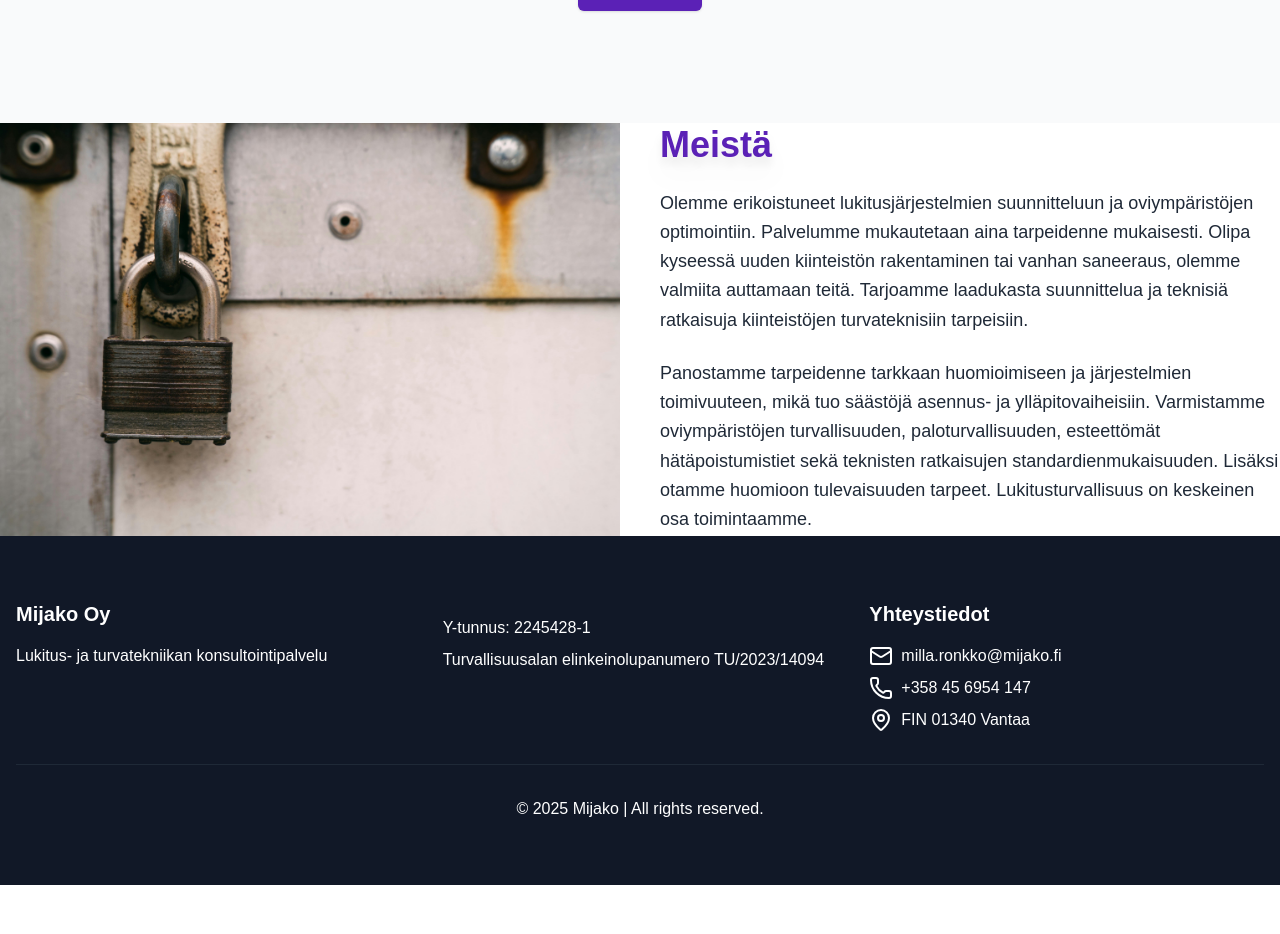
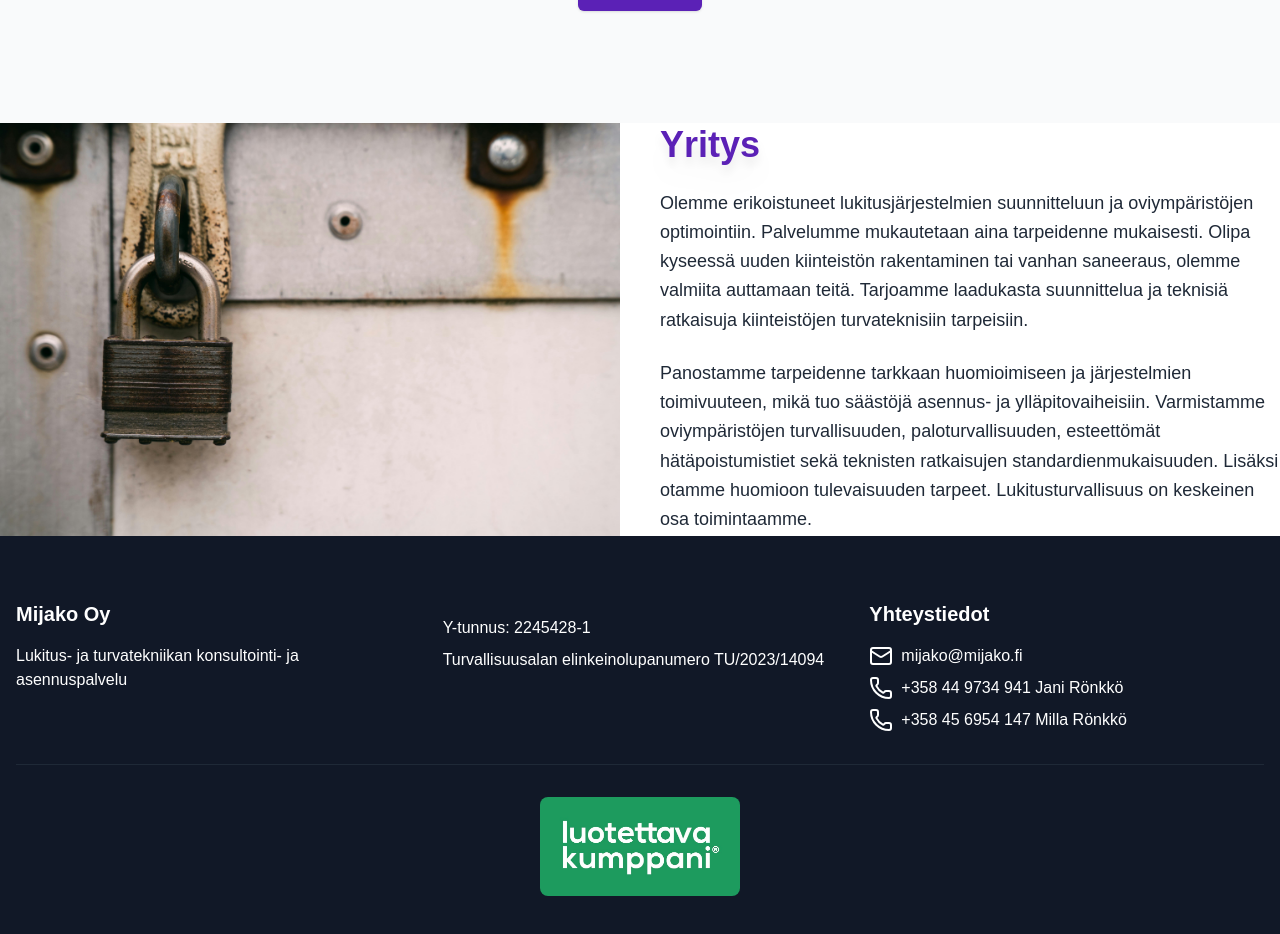
Before and after one commit to eeturonkko/mijako, a Next.js app: page / in a window 1280 px wide. Shown: the part 1040-1974 px from the top of the page. Before the commit the page ends 1925 px from the top, so only its background shows below. Built offline with nearby package versions, Linux system fonts and the light colour scheme.

Commit message:
Update Finnish translations in Header and About components, and enhance Footer with updated contact information and a new image

```diff
--- a/components/About.tsx
+++ b/components/About.tsx
@@ -19,7 +19,7 @@ export default function About() {
           {/* Text Section */}
           <div className="w-full md:w-1/2 space-y-6 text-center md:text-left">
             <h2 className="text-4xl font-bold drop-shadow-xl text-purple-800">
-              Meistä
+              Yritys
             </h2>
             <p className="text-lg text-gray-800 leading-relaxed">
               Olemme erikoistuneet lukitusjärjestelmien suunnitteluun ja
--- a/components/Footer.tsx
+++ b/components/Footer.tsx
@@ -1,4 +1,5 @@
-import { Mail, Phone, MapPin } from "lucide-react";
+import { Mail, Phone } from "lucide-react";
+import Image from "next/image";
 
 export default function Footer() {
   return (
@@ -8,7 +9,7 @@ export default function Footer() {
           <div>
             <h3 className="text-xl font-bold mb-4">Mijako Oy</h3>
             <p className="mb-4">
-              Lukitus- ja turvatekniikan konsultointipalvelu
+              Lukitus- ja turvatekniikan konsultointi- ja asennuspalvelu
             </p>
           </div>
           <div>
@@ -26,19 +27,26 @@ export default function Footer() {
             <h3 className="text-xl font-bold mb-4">Yhteystiedot</h3>
             <ul className="space-y-2">
               <li className="flex items-center">
-                <Mail className="mr-2" /> milla.ronkko@mijako.fi
+                <Mail className="mr-2" /> mijako@mijako.fi
               </li>
               <li className="flex items-center">
-                <Phone className="mr-2" /> +358 45 6954 147
+                <Phone className="mr-2" /> +358 44 9734 941 Jani Rönkkö
               </li>
               <li className="flex items-center">
-                <MapPin className="mr-2" /> FIN 01340 Vantaa
+                <Phone className="mr-2" /> +358 45 6954 147 Milla Rönkkö
               </li>
             </ul>
           </div>
         </div>
         <div className="border-t border-gray-800 mt-8 pt-8 text-center">
-          <p>&copy; {new Date().getFullYear()} Mijako | All rights reserved.</p>
+          <Image
+            src="/luotettavakumppani.png"
+            alt="Luotettava kumppani"
+            width={200}
+            height={100}
+            className="object-contain mx-auto rounded-lg"
+          />
+          {/*  <p>&copy; {new Date().getFullYear()} Mijako | All rights reserved.</p> */}
         </div>
       </div>
     </footer>
--- a/components/Header.tsx
+++ b/components/Header.tsx
@@ -41,7 +41,7 @@ export default function Header() {
                 passHref
               >
                 <NavigationMenuLink className={navigationMenuTriggerStyle()}>
-                  Meistä
+                  Yritys
                 </NavigationMenuLink>
               </Link>
             </NavigationMenuItem>
```
Also changed, not shown: public/luotettavakumppani.png (added).
